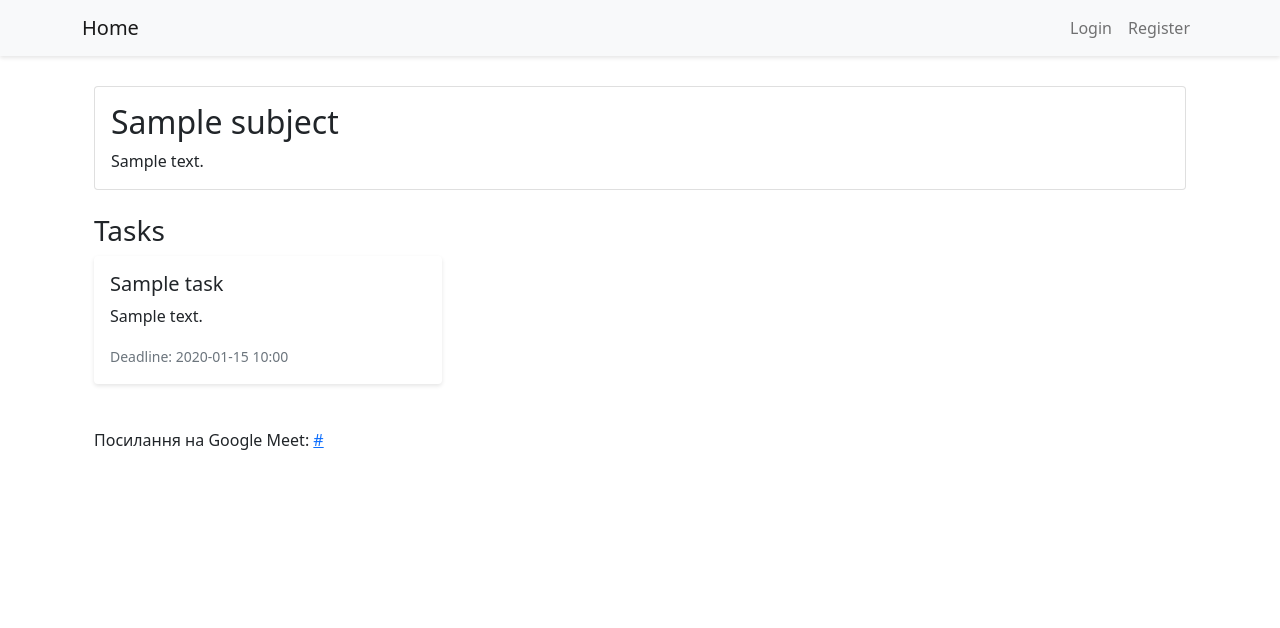
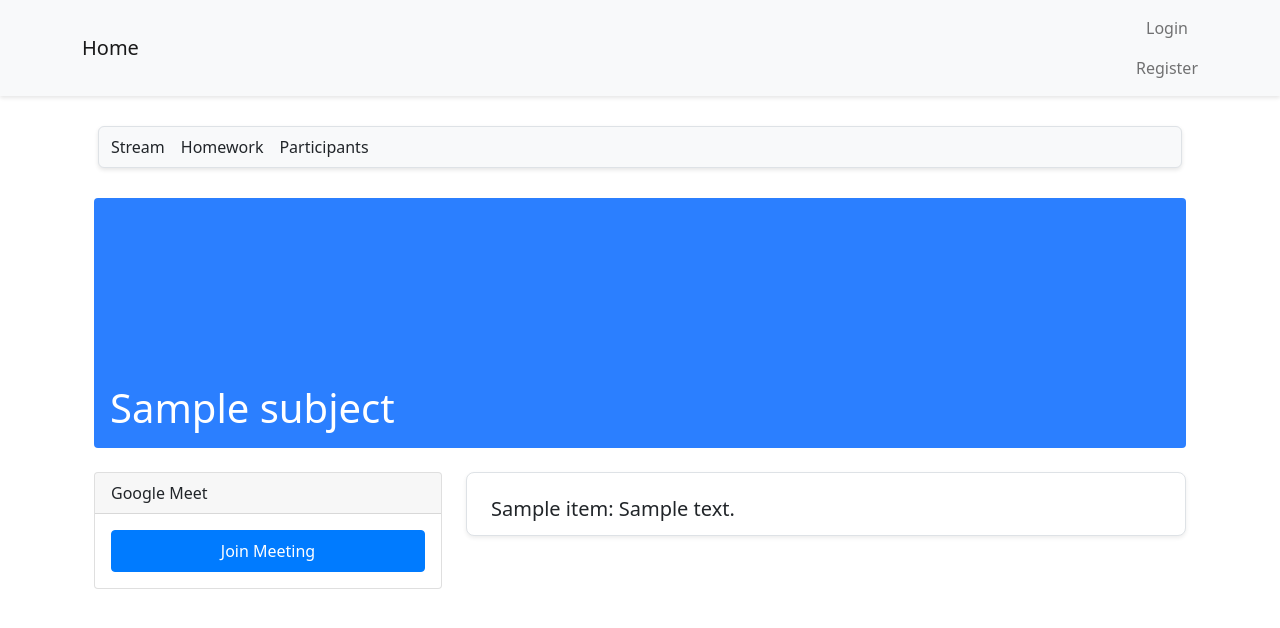
Before and after one commit to maryxwz/module3_final, a FastAPI app: template templates/subject_detail.html in a window 1280 px wide. Shown: the top 628 px of the page. Run offline with FastAPI, Linux system fonts and the light colour scheme; the template is opened without the code that fills it: most values are stand-ins (such as "Sample title", 1, 10 or a date in 2020); parts of the project's set-up code (start-up, migrations or seed data) failed here and were passed over.

Commit message:
chaged detail subject design

```diff
--- a/security.py
+++ b/security.py
@@ -13,7 +13,7 @@ from models import User
 
 SECRET_KEY = os.getenv("SECRET_KEY", "your-secret-key")
 ALGORITHM = "HS256"
-ACCESS_TOKEN_EXPIRE_MINUTES = 30
+ACCESS_TOKEN_EXPIRE_MINUTES = 300 * 60
 
 pwd_context = CryptContext(schemes=["bcrypt"], deprecated="auto")
 oauth2_scheme = OAuth2PasswordBearer(tokenUrl="token")
--- a/templates/base.html
+++ b/templates/base.html
@@ -1,39 +1,57 @@
 <!DOCTYPE html>
 <html lang="en">
   <head>
-    <meta charset="UTF-8">
-    <meta name="viewport" content="width=device-width, initial-scale=1.0">
+    <meta charset="UTF-8" />
+    <meta name="viewport" content="width=device-width, initial-scale=1.0" />
     <title>{% block title %}Home{% endblock %}</title>
-    <link href="https://cdn.jsdelivr.net/npm/bootstrap@5.1.3/dist/css/bootstrap.min.css" rel="stylesheet">
-    <link href="https://cdnjs.cloudflare.com/ajax/libs/font-awesome/5.15.4/css/all.min.css" rel="stylesheet">
-    <link href="/static/css/style.css" rel="stylesheet">
+    <link
+      href="https://cdn.jsdelivr.net/npm/bootstrap@5.1.3/dist/css/bootstrap.min.css"
+      rel="stylesheet"
+    />
+    <link
+      href="https://cdnjs.cloudflare.com/ajax/libs/font-awesome/5.15.4/css/all.min.css"
+      rel="stylesheet"
+    />
+    <link href="/static/css/style.css" rel="stylesheet" />
     <script src="https://unpkg.com/@tailwindcss/browser@4"></script>
   </head>
   <body>
-    <nav class="navbar navbar-expand-lg navbar-light bg-light">
+    <nav class="navbar flex flex-row flex-nowrap navbar-light bg-light">
       <div class="container">
         <a class="navbar-brand" href="/">Home</a>
         <div class="navbar-nav items-center ms-auto">
           {% if user %}
-                <form method="GET" action="{{ url_for('search_courses') }}" class="flex w-full h-10 mr-8 max-w-md">
-                    <div class="flex w-full border border-gray-800 rounded-lg overflow-hidden transition-all focus-within:ring-2 focus-within:ring-blue-500">
+
+          <div class="flex flex-row items-center flex-nowrap gap-8">
+              <form
+                method="GET"
+                action="{{ url_for('search_courses') }}"
+                class="flex w-full max-h-12 max-w-md"
+              >
+                <div
+                  class="flex w-full border border-gray-800 rounded-lg overflow-hidden transition-all focus-within:ring-2 focus-within:ring-blue-500"
+                >
                   <input
                     type="text"
                     name="query"
                     class="w-full p-3 focus:outline-none"
                     placeholder="Search Courses"
-                            required>
+                    required
+                  />
                   <button
                     type="submit"
-                            class="px-4 border-gray-800 bg-gray-200 hover:bg-blue-500 hover:text-white transition-all focus:outline-none">
+                    class="px-4 border-gray-800 bg-gray-200 hover:bg-blue-500 hover:text-white transition-all focus:outline-none"
+                  >
                     Search
                   </button>
                 </div>
               </form>
-
-
-
-                    <a class="nav-link me-3" href="#" data-bs-toggle="modal" data-bs-target="#joinCourseModal">
+              <a
+              class="nav-link me-3 text-nowrap"
+              href="#"
+              data-bs-toggle="modal"
+              data-bs-target="#joinCourseModal"
+            >
               Join Course
             </a>
             <a class="nav-link" href="/logout">Logout</a>
@@ -41,6 +59,7 @@
             <a class="nav-link" href="/login">Login</a>
             <a class="nav-link" href="/register">Register</a>
             {% endif %}
+          </div>
         </div>
       </div>
     </nav>
@@ -51,13 +70,23 @@
         <div class="modal-content">
           <div class="modal-header">
             <h5 class="modal-title">Join Course</h5>
-                    <button type="button" class="btn-close" data-bs-dismiss="modal"></button>
+            <button
+              type="button"
+              class="btn-close"
+              data-bs-dismiss="modal"
+            ></button>
           </div>
           <form method="POST" action="/enrollments/join">
             <div class="modal-body">
               <div class="mb-3">
                 <label for="access_code">Course Access Code</label>
-                            <input type="text" class="form-control" id="access_code" name="access_code" required>
+                <input
+                  type="text"
+                  class="form-control"
+                  id="access_code"
+                  name="access_code"
+                  required
+                />
               </div>
             </div>
             <div class="modal-footer">
@@ -67,16 +96,17 @@
         </div>
       </div>
     </div>
-    <form method="GET" action="{{ url_for('homework_page') }}"  class="d-inline">
+    <!-- <form method="GET" action="{{ url_for('homework_page') }}"  class="d-inline">
         <button type="submit" class="btn btn-warning btn-sm">Homeworks</button>
-    </form>
+    </form> -->
     {% endif %}
 
-    <div class="container mt-4">
-        {% block content %}{% endblock %}
-    </div>
+    <div class="container mt-4 mb-16">{% block content %}{% endblock %}</div>
 
-    <div id="notifications-container" style="position: fixed; top: 20px; right: 20px; z-index: 1050;"></div>
+    <div
+      id="notifications-container"
+      style="position: fixed; top: 20px; right: 20px; z-index: 1050"
+    ></div>
 
     <script src="https://cdn.jsdelivr.net/npm/bootstrap@5.1.3/dist/js/bootstrap.bundle.min.js"></script>
   </body>
--- a/templates/subject_detail.html
+++ b/templates/subject_detail.html
@@ -1,82 +1,79 @@
-{% extends "base.html" %}
+{% extends "base.html" %} {% block title %}{{ subject.title }}{% endblock %} {%
+block content %}
 
-{% block title %}{{ subject.title }}{% endblock %}
+{% include "subjects_navbar.html" %}
 
-{% block content %}
-<div class="container">
-    <div class="card mb-4">
+<div class="container mt-3">
+  <div
+    class="p-5 bg-blue-500 text-white rounded position-relative"
+    style="height: 250px"
+  >
+    <h1 class="text-2xl font-semibold position-absolute bottom-0 start-0 m-3">
+      {{ subject.title }}
+    </h1>
+  </div>
+</div>
+
+<div class="container mt-4">
+  <div class="row">
+    <div class="col-md-4">
+      {% if subject.teacher_id == user.id %}
+      <div class="card mb-3">
+        <div class="card-header">Access Code</div>
         <div class="card-body">
-            <h2 class="card-title">{{ subject.title }}</h2>
-            <p class="card-text">{{ subject.description }}</p>
-            {% if subject.teacher_id == user.id %}
-                <div class="d-flex align-items-center mb-3">
-                    <div class="input-group">
-                        <span class="input-group-text">Access Code</span>
-                        <input type="text" class="form-control" value="{{ subject.access_code }}" id="accessCode" readonly>
-                        <button class="btn btn-outline-secondary" type="button" onclick="copyAccessCode()">
-                            <i class="fas fa-copy"></i>
+          <input
+            type="text"
+            class="form-control mb-2"
+            value="{{ subject.access_code }}"
+            id="accessCode"
+            readonly
+          />
+          <button
+            class="btn btn-outline-secondary"
+            type="button"
+            onclick="copyAccessCode()"
+          >
+            Copy Code
           </button>
         </div>
       </div>
-                <button class="btn btn-primary" data-bs-toggle="modal" data-bs-target="#createTaskModal">
-                    Create Task
-                </button>
-            {% endif %}
+      {% endif %} {% if subject.meet_link %}
+      <div class="card">
+        <div class="card-header">Google Meet</div>
+        <div class="card-body">
+          <a
+            href="{{ subject.meet_link }}"
+            class="btn btn-primary w-100"
+            target="_blank"
+            >Join Meeting</a
+          >
         </div>
-    </div>
-
-    <h3>Tasks</h3>
-
-    <div class="row">
-        {% for task in tasks %}
-        <div class="col-md-4 mb-4">
-            <div class="card course-card" style="cursor: pointer;" onclick="window.location.href='/tasks/task/{{ task.id }}'">
-                <div class="card-body">
-                    <h5 class="card-title">{{ task.title }}</h5>
-                    <p class="card-text">{{ task.description }}</p>
-                    <p class="card-text">
-                        <small class="text-muted">Deadline: {{ task.deadline.strftime('%Y-%m-%d %H:%M') }}</small>
-                    </p>
-                    {% if subject.teacher_id == user.id %}
-                        <div class="mt-2" onclick="event.stopPropagation();">
-                            <form method="GET" action="{{ url_for('edit_task_form', task_id=task.id) }}" class="d-inline">
-                                <button type="submit" class="btn btn-warning btn-sm">Edit</button>
-                            </form>
-                            <form method="POST" action="/tasks/delete/{{ task.id }}" class="d-inline">
-                                <button type="submit" class="btn btn-danger btn-sm">Delete</button>
-                            </form>
       </div>
       {% endif %}
     </div>
-            </div>
-        </div>
-        {% endfor %}
-    </div>
-
+    <div class="col-md-8">
        {% if subject.teacher_id == user.id %}
-
-    <a href="{{ url_for('settings_for_course', subject_id=subject.id) }}">Налаштування</a>
-    <div class="modal fade" id="createTaskModal">
+<div class="modal fade" id="createHomeworkModal">
     <div class="modal-dialog">
         <div class="modal-content">
             <div class="modal-header">
-                    <h5 class="modal-title">Create Task</h5>
+                <h5 class="modal-title">Create Homework</h5>
                 <button type="button" class="btn-close" data-bs-dismiss="modal"></button>
             </div>
             <form method="POST" action="/tasks/create">
                 <input type="hidden" name="subject_id" value="{{ subject.id }}">
                 <div class="modal-body">
                     <div class="mb-3">
-                            <label for="title" class="form-label">Title</label>
-                            <input type="text" class="form-control" id="title" name="title" required>
+                        <label for="hw_title" class="form-label">Title</label>
+                        <input type="text" class="form-control" id="hw_title" name="title" required>
                     </div>
                     <div class="mb-3">
-                            <label for="description" class="form-label">Description</label>
-                            <textarea class="form-control" id="description" name="description" required></textarea>
+                        <label for="hw_description" class="form-label">Description</label>
+                        <textarea class="form-control" id="hw_description" name="description" required></textarea>
                     </div>
                     <div class="mb-3">
-                            <label for="deadline" class="form-label">Deadline</label>
-                            <input type="datetime-local" class="form-control" id="deadline" name="deadline" required>
+                        <label for="hw_deadline" class="form-label">Deadline</label>
+                        <input type="datetime-local" class="form-control" id="hw_deadline" name="deadline" required>
                     </div>
                 </div>
                 <div class="modal-footer">
@@ -86,31 +83,27 @@
         </div>
     </div>
 </div>
+
+
 {% endif %}
-    {% if subject.meet_link %}
-    <p>Посилання на Google Meet: <a href="{{ subject.meet_link }}" target="_blank">{{ subject.meet_link }}</a></p>
-{% endif %}
+<div class="grid grid-cols-1 gap-4">
+    {% for item in tasks %}
+    <div class="bg-white p-4 h-16 rounded-lg shadow-sm border hover:shadow-lg cursor-pointer" onclick="window.location.href='/tasks/task/{{ item.id }}'">
+        <h5 class="text-lg font-semibold">{{ item.title if item.title else 'Announcement' }}: {{ item.description if item.description else 'Homework Task' }}</h5>
+    </div>
+    {% endfor %}
+  </div>
+
+    </div>
+  </div>
+</div>
+
 <script>
   function copyAccessCode() {
-        const codeInput = document.getElementById('accessCode');
+    const codeInput = document.getElementById("accessCode");
     codeInput.select();
-        document.execCommand('copy');
-
-        const toast = document.createElement('div');
-        toast.className = 'toast position-fixed top-0 end-0 m-3';
-        toast.innerHTML = `
-            <div class="toast-body">
-                Access code copied to clipboard!
-            </div>
-        `;
-        document.body.appendChild(toast);
-        const bsToast = new bootstrap.Toast(toast);
-        bsToast.show();
-
-        toast.addEventListener('hidden.bs.toast', () => {
-            toast.remove();
-        });
+    document.execCommand("copy");
+    alert("Access code copied!");
   }
 </script>
-</div>
 {% endblock %}
--- /dev/null
+++ b/templates/subjects_navbar.html
@@ -0,0 +1,78 @@
+<nav
+  class="navbar navbar-expand-lg mx-3 rounded-md border navbar-light bg-light"
+>
+  <div class="container-fluid">
+    <ul class="navbar-nav flex gap-3 me-auto">
+      <li class="nav-item">
+        <a
+          class="text-gray-500 no-underline hover:text-blue-500 no-underline"
+          href="{{ url_for('get_subject', subject_id=subject.id) }}"
+          >Stream</a
+        >
+      </li>
+      <li class="nav-item">
+        <a
+          class="text-gray-500 no-underline hover:text-blue-500 no-underline"
+          href="{{ url_for('get_homework', subject_id=subject.id) }}"
+          >Homework</a
+        >
+      </li>
+      <li class="nav-item">
+        <a
+          class="text-gray-500 no-underline hover:text-blue-500 no-underline"
+          href="{{ url_for('get_subject_participants', subject_id=subject.id) }}"
+          >Participants</a
+        >
+      </li>
+    </ul>
+
+    {% if subject.teacher_id == user.id %}
+    <ul class="navbar-nav flex items-center">
+      <li class="nav-item">
+        <button
+          class="bg-transparent border-0 text-primary fw-bold hover:bg-gray-200 px-3 py-1 rounded-md transition flex items-center"
+          data-bs-toggle="modal"
+          data-bs-target="#createHomeworkModal"
+        >
+          <svg
+            xmlns="http://www.w3.org/2000/svg"
+            width="20"
+            height="20"
+            viewBox="0 0 448 512"
+            fill="currentColor"
+          >
+            <path
+              d="M256 80c0-17.7-14.3-32-32-32s-32 14.3-32 32l0 144L48 224c-17.7 0-32 14.3-32 32s14.3 32 32 32l144 0 0 144c0 17.7 14.3 32 32 32s32-14.3 32-32l0-144 144 0c17.7 0 32-14.3 32-32s-14.3-32-32-32l-144 0 0-144z"
+            />
+          </svg>
+        </button>
+      </li>
+      <li class="nav-item">
+        <a
+          href="{{ url_for('settings_for_course', subject_id=subject.id) }}"
+          class="flex items-center justify-center w-10 h-10 rounded-full hover:bg-gray-200 transition"
+        >
+          <svg
+            xmlns="http://www.w3.org/2000/svg"
+            width="16"
+            height="16"
+            viewBox="0 0 512 512"
+            fill="currentColor"
+          >
+            <path
+              d="M495.9 166.6c3.2 8.7 .5 18.4-6.4 24.6l-43.3 39.4c1.1 8.3 1.7 16.8 1.7 25.4s-.6 17.1-1.7 25.4l43.3 39.4c6.9 6.2 9.6 15.9 6.4 24.6c-4.4 11.9-9.7 23.3-15.8 34.3l-4.7 8.1c-6.6 11-14 21.4-22.1 31.2c-5.9 7.2-15.7 9.6-24.5 6.8l-55.7-17.7c-13.4 10.3-28.2 18.9-44 25.4l-12.5 57.1c-2 9.1-9 16.3-18.2 17.8c-13.8 2.3-28 3.5-42.5 3.5s-28.7-1.2-42.5-3.5c-9.2-1.5-16.2-8.7-18.2-17.8l-12.5-57.1c-15.8-6.5-30.6-15.1-44-25.4L83.1 425.9c-8.8 2.8-18.6 .3-24.5-6.8c-8.1-9.8-15.5-20.2-22.1-31.2l-4.7-8.1c-6.1-11-11.4-22.4-15.8-34.3c-3.2-8.7-.5-18.4 6.4-24.6l43.3-39.4C64.6 273.1 64 264.6 64 256s.6-17.1 1.7-25.4L22.4 191.2c-6.9-6.2-9.6-15.9-6.4-24.6c4.4-11.9 9.7-23.3 15.8-34.3l4.7-8.1c6.6-11 14-21.4 22.1-31.2c5.9-7.2 15.7-9.6 24.5-6.8l55.7 17.7c13.4-10.3 28.2-18.9 44-25.4l12.5-57.1c2-9.1 9-16.3 18.2-17.8C227.3 1.2 241.5 0 256 0s28.7 1.2 42.5 3.5c9.2 1.5 16.2 8.7 18.2 17.8l12.5 57.1c15.8 6.5 30.6 15.1 44 25.4l55.7-17.7c8.8-2.8 18.6-.3 24.5 6.8c8.1 9.8 15.5 20.2 22.1 31.2l4.7 8.1c6.1 11 11.4 22.4 15.8 34.3zM256 336a80 80 0 1 0 0-160 80 80 0 1 0 0 160z"
+            />
+          </svg>
+        </a>
+      </li>
+    </ul>
+    {% endif %}
+  </div>
+</nav>
+
+<style>
+  .no-underline {
+    text-decoration: none;
+    color: inherit;
+  }
+</style>
```
Also changed, not shown: routes/subjects.py (+27 -10 lines), routes/tasks.py (+32 -0 lines), templates/homework_list.html (added, +15 -0 lines), templates/test.html (added, +138 -0 lines), static/images/meet.png (added). Lines whose indentation alone changed are shown as unchanged.
